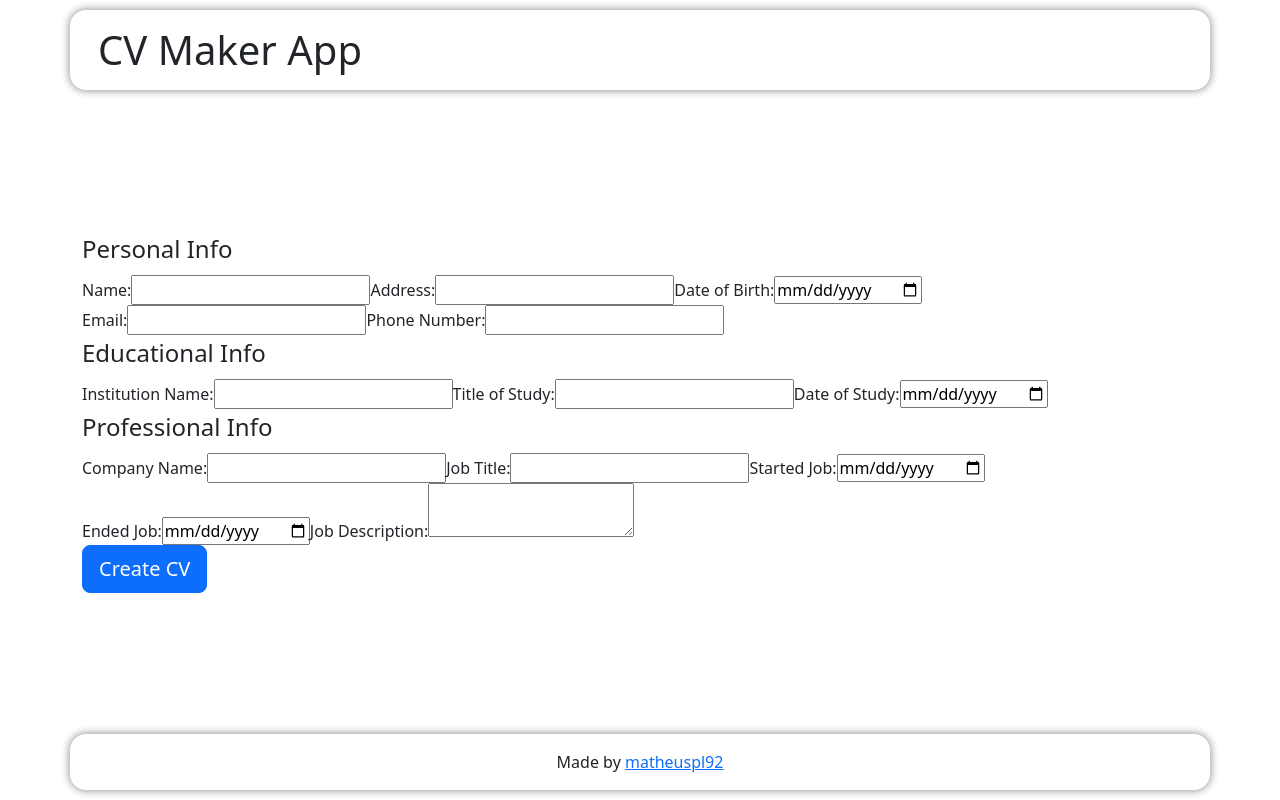
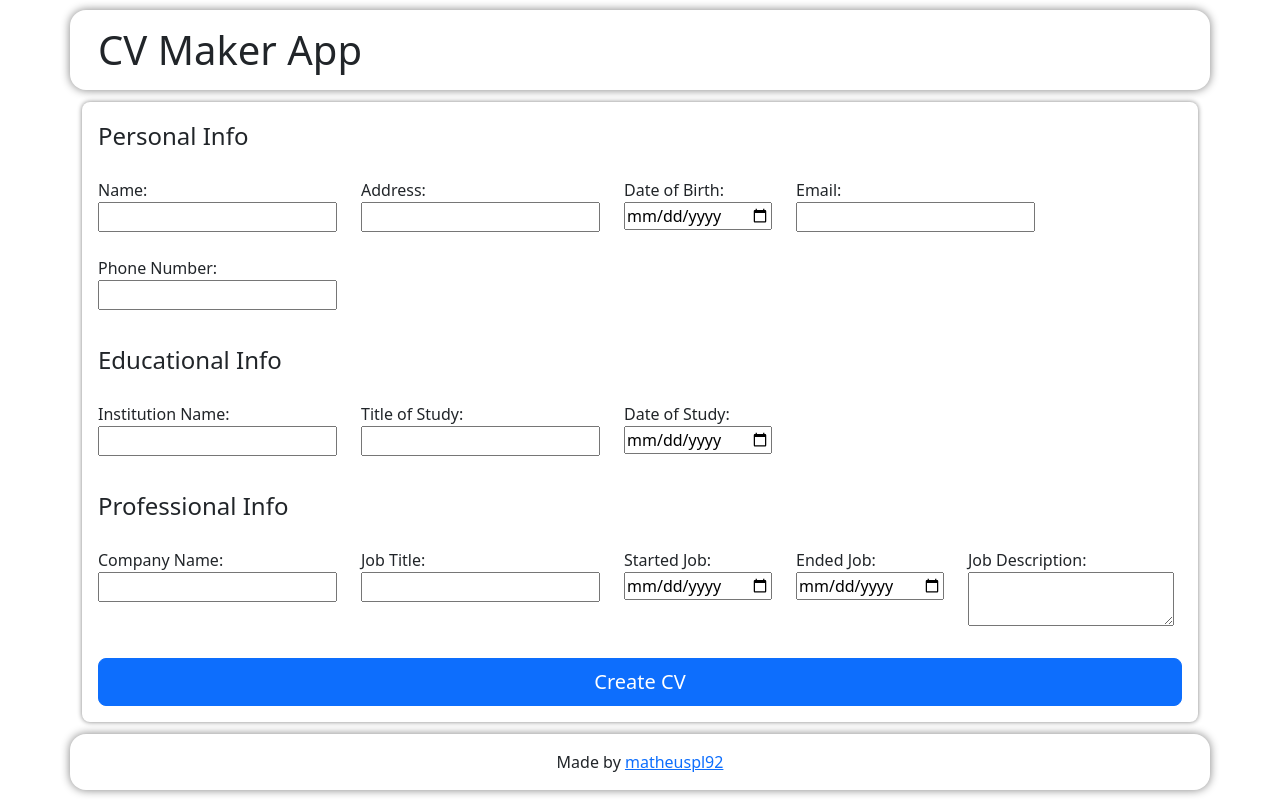
Before and after one commit to matheuspl92/cv-project, a React (Create React App) app: page / in a window 1280 px wide. Built offline with nearby package versions, Linux system fonts and the light colour scheme.

Commit message:
Update styling

```diff
--- a/src/components/content/Content.js
+++ b/src/components/content/Content.js
@@ -31,10 +31,15 @@ export default class Content extends Component {
         }} }
 
         this.handleCreate = this.handleCreate.bind(this);
+        this.handleEdit = this.handleEdit.bind(this);
     };
 
     handleCreate(formData) {
         this.setState({ formClass: 'hidden', curriculumClass: 'visible', formData: formData});
+    };
+
+    handleEdit() {
+        this.setState({ formClass: 'visible', curriculumClass: 'hidden' });
     };
 
     render() {
@@ -46,7 +51,7 @@ export default class Content extends Component {
                         <Form className={this.state.formClass} handleCreate={this.handleCreate} />
                     </Col>
                     <Col className={"position-absolute " + this.state.curriculumClass}>
-                        <Curriculum data={this.state.formData} />
+                        <Curriculum data={this.state.formData} handleEdit={this.handleEdit} />
                     </Col>
                 </Row>
             </Container>
--- a/src/components/curriculum/Curriculum.css
+++ b/src/components/curriculum/Curriculum.css
@@ -1,7 +1,10 @@
 #curriculum {
     display: grid;
-    grid-template-rows: 1fr 5fr;
+    grid-template-rows: 1fr 5fr 1fr;
     grid-template-columns: 1fr 3fr;
+    padding: 16px;
+    box-shadow: 0px 0px 5px gray;
+    border-radius: 8px;
 }
 
 #c-header {
@@ -15,3 +18,10 @@ grid-column: 1 / 3;
 #c-body {
 
 }
+
+#button-panel {
+    grid-column: 1 / 3;
+    display: flex;
+    align-items: center;
+    justify-content: center;
+}
--- a/src/components/curriculum/Curriculum.js
+++ b/src/components/curriculum/Curriculum.js
@@ -1,5 +1,6 @@
 import React from "react";
 import { Component } from "react";
+import { Button } from "react-bootstrap";
 import './Curriculum.css';
 
 export default class Curriculum extends Component {
@@ -36,6 +37,9 @@ export default class Curriculum extends Component {
                         <p className="job-text">Job Description: {data.job.jobDescription}</p>
                     </div>
                 </div>
+                <div id="button-panel">
+                    <Button size='lg' onClick={this.props.handleEdit}>Edit Curriculum</Button>
+                </div>
             </div>
         );
     }
--- /dev/null
+++ b/src/components/form/Form.css
@@ -0,0 +1,25 @@
+form {
+    display: flex;
+    flex-direction: column;
+    padding: 16px;
+    gap: 32px;
+    box-shadow: 0px 0px 5px gray;
+    border-radius: 8px;
+}
+
+fieldset {
+    display: flex;
+    flex-direction: column;
+    gap: 16px;
+}
+
+.label-group {
+    display: flex;
+    flex-wrap: wrap;
+    gap: 24px;
+}
+
+label {
+    display: flex;
+    flex-direction: column;
+}
--- a/src/components/form/Form.js
+++ b/src/components/form/Form.js
@@ -1,6 +1,7 @@
 import React from "react";
 import { Component } from "react";
 import { Button } from "react-bootstrap";
+import './Form.css';
 
 export default class Form extends Component {
     constructor(props) {
@@ -50,90 +51,96 @@ export default class Form extends Component {
 
                 <fieldset>
                     <legend>Personal Info</legend>
+                    <div className="label-group">
                         <label>
                             Name:
                             <input type='text' required value={name} onChange={(event) => {
                                 this.handleChange(event, 'personal', 'name');
-                        }}/>
+                            }} />
                         </label>
                         <label>
                             Address:
                             <input type='text' required value={address} onChange={(event) => {
                                 this.handleChange(event, 'personal', 'address');
-                        }}/>
+                            }} />
                         </label>
                         <label>
                             Date of Birth:
                             <input type='date' required value={birthDate} onChange={(event) => {
                                 this.handleChange(event, 'personal', 'birthDate');
-                        }}/>
+                            }} />
                         </label>
                         <label>
                             Email:
                             <input type='email' required value={email} onChange={(event) => {
                                 this.handleChange(event, 'personal', 'email');
-                        }}/>
+                            }} />
                         </label>
                         <label>
                             Phone Number:
                             <input type='tel' required value={phone} onChange={(event) => {
                                 this.handleChange(event, 'personal', 'phone');
-                        }}/>
+                            }} />
                         </label>
+                    </div>
                 </fieldset>
                 <fieldset>
                     <legend>Educational Info</legend>
+                    <div className="label-group">
                         <label>
                             Institution Name:
                             <input type='text' required value={institution} onChange={(event) => {
                                 this.handleChange(event, 'educational', 'institution');
-                        }}/>
+                            }} />
                         </label>
                         <label>
                             Title of Study:
                             <input type='text' required value={studyTitle} onChange={(event) => {
                                 this.handleChange(event, 'educational', 'studyTitle');
-                        }}/>
+                            }} />
                         </label>
                         <label>
                             Date of Study:
                             <input type='date' required value={studyDate} onChange={(event) => {
                                 this.handleChange(event, 'educational', 'studyDate');
-                        }}/>
+                            }} />
                         </label>
+                    </div>
                 </fieldset>
                 <fieldset>
                     <legend>Professional Info</legend>
+                    <div className="label-group">
                         <label>
                             Company Name:
                             <input type='text' required value={company} onChange={(event) => {
                                 this.handleChange(event, 'job', 'company');
-                        }}/>
+                            }} />
                         </label>
                         <label>
                             Job Title:
                             <input type='text' required value={jobTitle} onChange={(event) => {
                                 this.handleChange(event, 'job', 'jobTitle');
-                        }}/>
+                            }} />
                         </label>
                         <label>
                             Started Job:
                             <input type='date' required value={startedJobDate} onChange={(event) => {
                                 this.handleChange(event, 'job', 'startedJobDate');
-                        }}/>
+                            }} />
                         </label>
                         <label>
                             Ended Job:
                             <input type='date' required value={endedJobDate} onChange={(event) => {
                                 this.handleChange(event, 'job', 'endedJobDate');
-                        }}/>
+                            }} />
                         </label>
                         <label>
                             Job Description:
                             <textarea required value={jobDescription} onChange={(event) => {
                                 this.handleChange(event, 'job', 'jobDescription');
-                        }}/>
+                            }} />
                         </label>
+                    </div>
                 </fieldset>
                 <Button size="lg" type="submit">Create CV</Button>
             </form>
```
Lines whose indentation alone changed are shown as unchanged.
